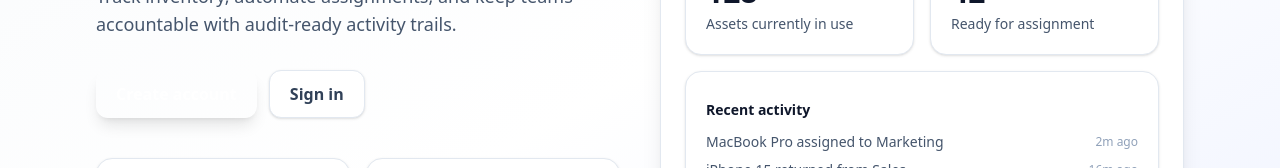
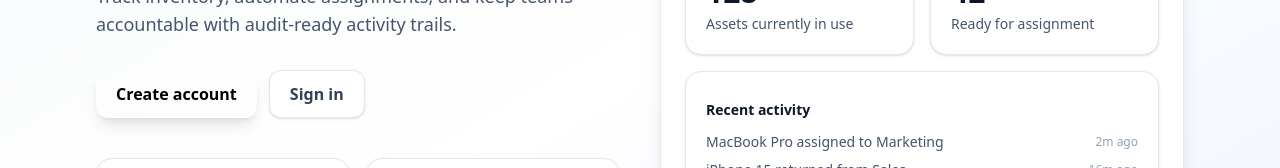
Before and after one commit to dido1043/Asset_Flow, a Next.js app in the folder client/asset-flow/: page / in a window 1280 px wide. Shown: the part 361-529 px from the top of the page. Built offline with nearby package versions, Linux system fonts and the light colour scheme.

Commit message:
fix: update Create account button text color to black for better visibility

```diff
--- a/client/asset-flow/app/page.tsx
+++ b/client/asset-flow/app/page.tsx
@@ -21,7 +21,7 @@ const Home = () => {
             <div className="mt-8 flex flex-col gap-3 sm:flex-row sm:items-center">
               <Link
                 href="/user/register"
-                className="inline-flex h-12 items-center justify-center rounded-xl bg-brand-600 px-5 text-base font-semibold text-white shadow-lg shadow-brand-200 transition hover:bg-brand-700"
+                className="inline-flex h-12 items-center justify-center rounded-xl bg-brand-600 px-5 text-base font-semibold text-black shadow-lg shadow-brand-200 transition hover:bg-brand-700"
               >
                 Create account
               </Link>
```
